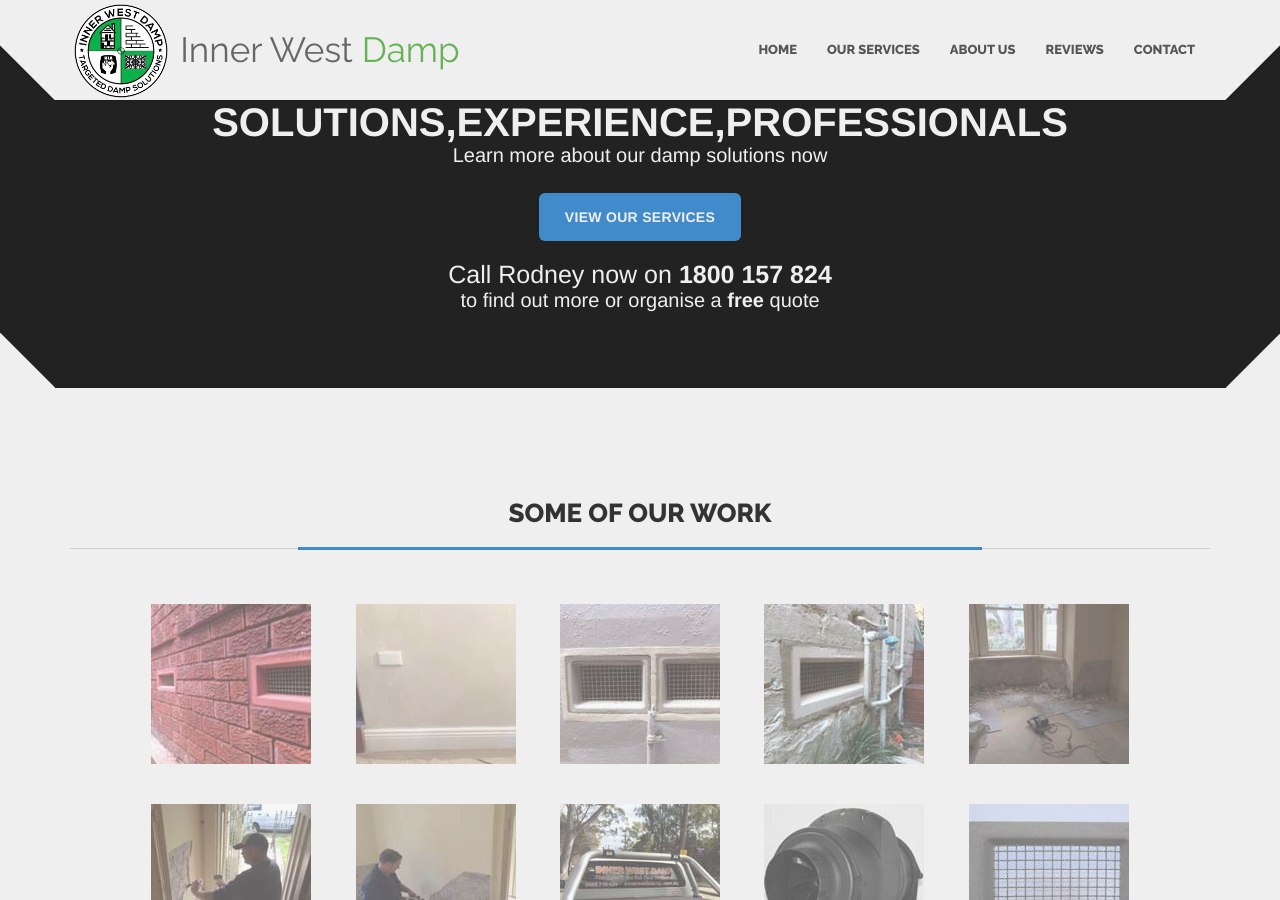
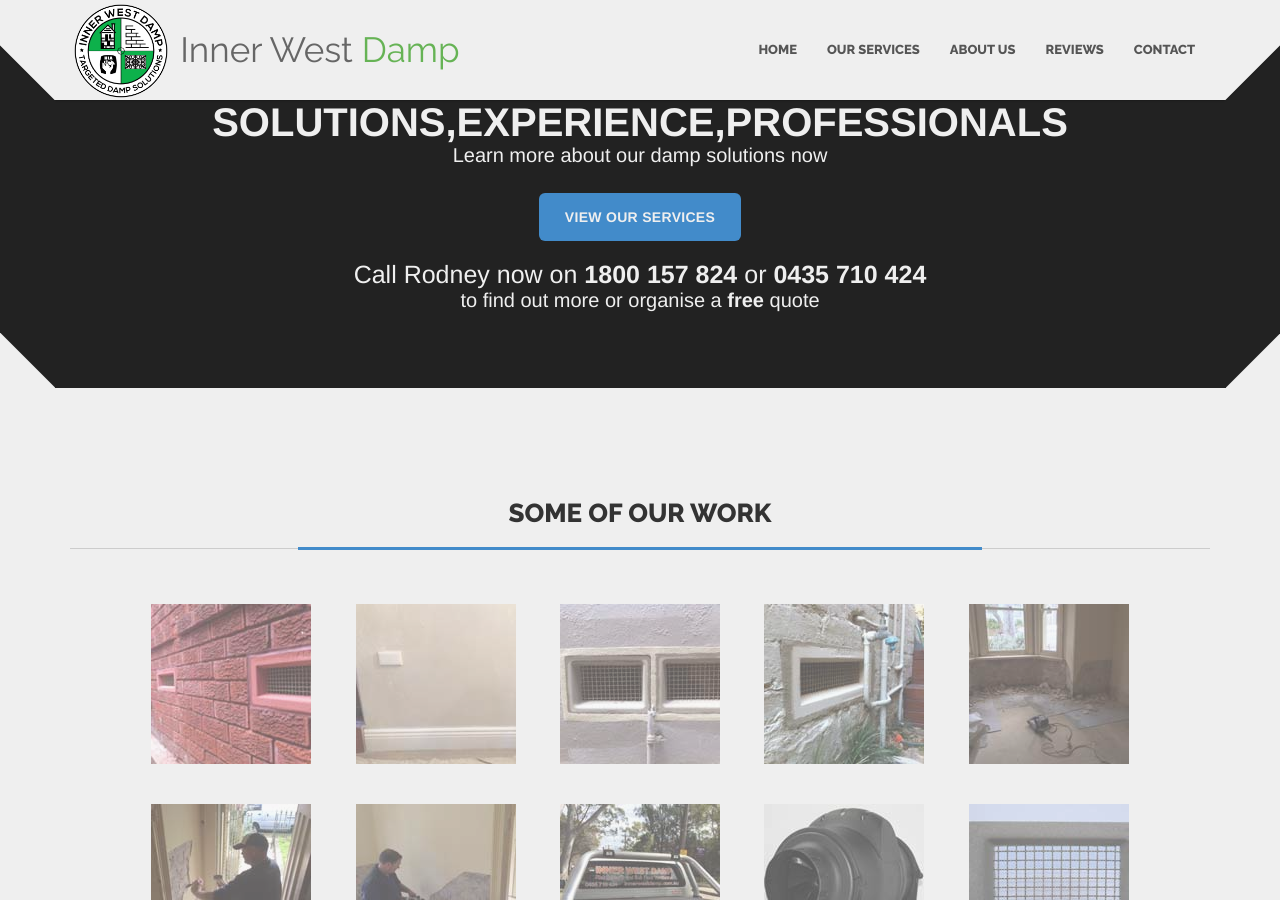
Before and after one commit to innerwestdamp/innerwestdamp.github.io, a Jekyll site: the page built from index.html, in a window 1280 px wide and 900 px high, scrolled down 1129 px. Built offline with Jekyll 4.4.1, drawn with Linux system fonts in a browser that asks for light colours; nearby versions of some CDN libraries; library files that are not in the unit come from our copies.

Commit message:
added mob number to call to action

```diff
--- a/index.html
+++ b/index.html
@@ -34,7 +34,7 @@
           <h3>Inner West Damp <strong><span class="rotate">Solutions,Experience,Professionals</span></strong></h3>
           <h4>Learn more about our damp solutions now</h4>
           <a class="btn btn-primary" href="/services">View our services</a>
-          <h4 id="call_rodney">Call Rodney now on <strong>1800 157 824</strong> </h4>
+          <h4 id="call_rodney">Call Rodney now on <strong>1800 157 824</strong> or <strong>0435 710 424</strong></h4>
           <h4>to find out more or organise a <strong>free</strong> quote</h4>
 
      </div>
```
